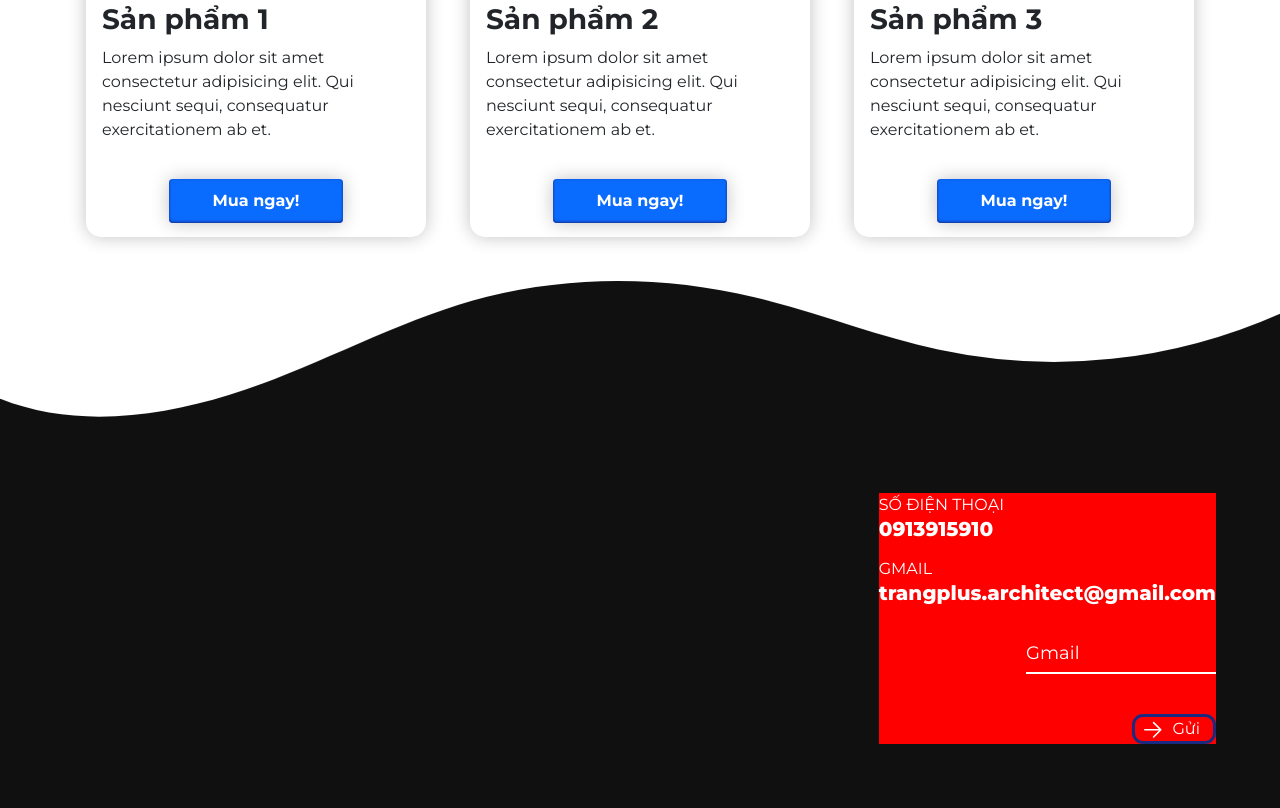
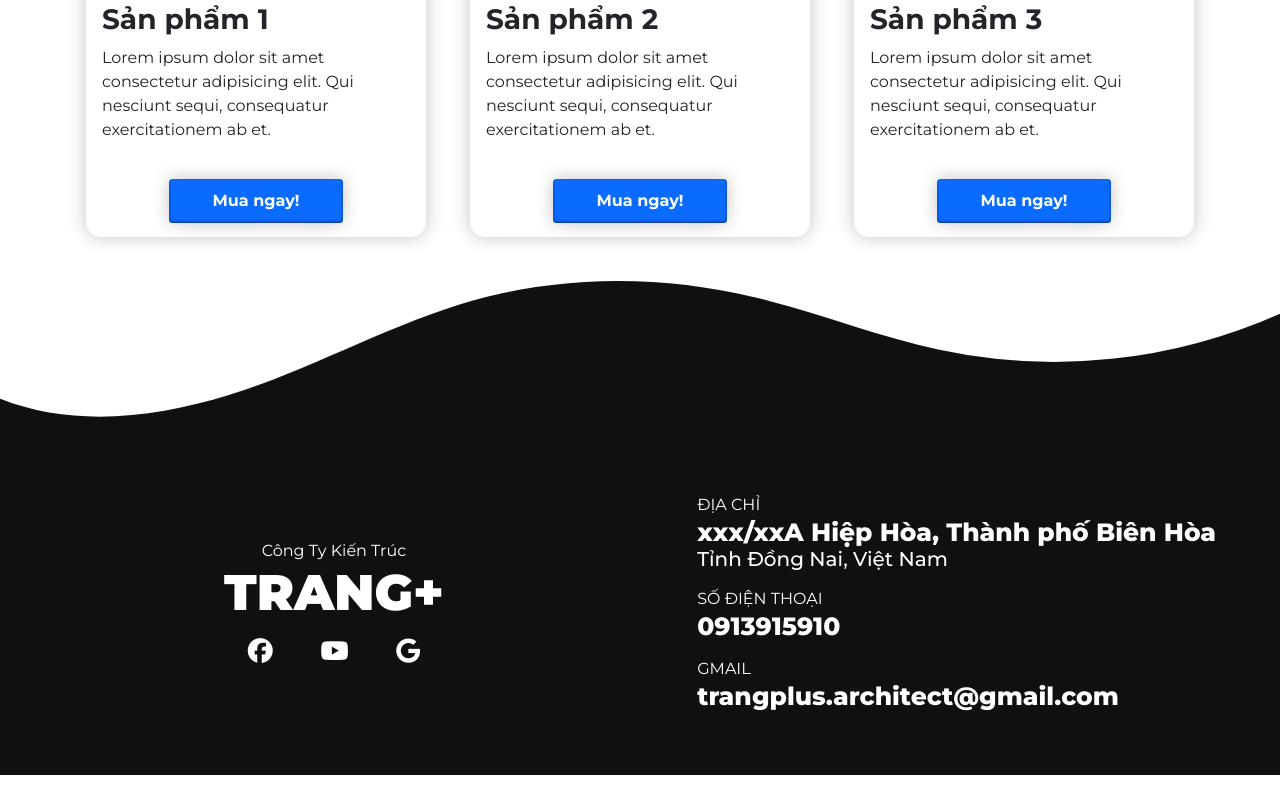
Before and after one commit to BenMinuHuynh/TRANGPLUS_website, a plain HTML site: page index.html in a window 1280 px wide. Shown: the part 2508-3316 px from the top of the page. After the commit the page ends 3283 px from the top, so only its background shows below. Drawn offline with nearby package versions, Linux system fonts and the light colour scheme; some packages are replaced by stand-ins of ours; a script that the page names is missing.

Commit message:
Last update before INSPECTION

```diff
--- a/Sources/Styles/Styles.css
+++ b/Sources/Styles/Styles.css
@@ -524,99 +524,49 @@ body .shop .container:hover img{
 
 footer{
     display: flex;
-    flex-direction: column;
-    align-items: flex-end;
+    flex-direction: row;
+    justify-content: space-between;
+    align-items: center;
     color: white;
     padding: 4rem;
     background-color: var(--neutral_black);
 }
 
+footer .logo{
+    display: flex;
+    flex-direction: column;
+    text-align: center;
+    align-items: center;
+    padding-left: 10rem;
+}
+
+footer .logo h1{
+    font-size: 50px;
+}
+
+footer .logo .sm{
+    display: flex;
+    flex-direction: row;
+    justify-content: space-around;
+    width: 100%;
+    margin-top: 1rem;
+}
+
+footer .logo .sm i{
+    font-size: 25px;
+}
+
 footer .contact{
     display: flex;
     flex-direction: column;
-    align-items: flex-end;
     width: fit-content;
-    background-color: red;
 }
 
 footer .contact h2{
-    font-size: 20px;
+    font-size: 25px;
 }
 
-.input-control {
-    position: relative;
-    margin: 20px 0 40px;
-    width: 190px;
-    background-color: transparent;
-    border: 0;
+footer .contact h3{
+    font-size: 20px;
+    font-weight: 500;
 }
-
-.input-control input {
-    background-color: transparent;
-    border: 0;
-    border-bottom: 2px white solid;
-    display: block;
-    width: 100%;
-    padding: 10px 0;
-    font-size: 18px;
-    color: white;
-}
-
-.input-control input:focus,
-.input-control input:valid {
-    outline: 0;
-    border-bottom-color: white;
-}
-
-.input-control label {
-    display: flex;
-    position: absolute;
-    top: 15px;
-    left: 0;
-    pointer-events: none;
-}
-
-.input-control label span {
-    display: inline-block;
-    font-size: 18px;
-    min-width: 5px;
-    color: white;
-    transition: 0.3s cubic-bezier(0.68, -0.55, 0.265, 1.55);
-}
-
-.input-control input:focus+label span,
-.input-control input:valid+label span {
-    color: white;
-    transform: translateY(-30px);
-}
-
-.button7 {
-    background-color: transparent;
-    color: #fff;
-    width: fit-content;
-    padding-inline: 5px;
-    border: var(--darkest_blue) 0.2em solid;
-    border-radius: 11px;
-    text-align: left;
-    transition: all 0.6s ease;
-}
-
-.button7:hover {
-    background-color: var(--darkest_blue);
-    cursor: pointer;
-}
-
-.button7 svg {
-    width: 1.6em;
-    position: absolute;
-    display: flex;
-    transition: all 0.6s ease;
-}
-
-.button7:hover svg {
-    transform: translateX(5px);
-}
-
-.text7 {
-    margin-inline: 2em 0.5rem
-}
--- a/index.html
+++ b/index.html
@@ -19,13 +19,11 @@
 
         <!-- !Link to other local pages -->
         <link rel="stylesheet" href="index.html">
-            <link rel="stylesheet" href="register.html">
-            <link rel="stylesheet" href="login.html">
         <!-- !Link styles -->
         <link rel="stylesheet" href="Sources/Styles/Styles.css">
         <!-- !Link to other external sources -->
         <link rel="stylesheet" href="https://cdnjs.cloudflare.com/ajax/libs/font-awesome/6.5.2/css/all.min.css" integrity="sha512-SnH5WK+bZxgPHs44uWIX+LLJAJ9/2PkPKZ5QiAj6Ta86w+fsb2TkcmfRyVX3pBnMFcV7oQPJkl9QevSCWr3W6A==" crossorigin="anonymous" referrerpolicy="no-referrer" />
-            <link rel="icon" type="image/x-icon" href="Assets/Images/Logo/EVS_white.png ">
+        <link rel="stylesheet" href="https://cdnjs.cloudflare.com/ajax/libs/font-awesome/4.7.0/css/font-awesome.min.css">
     </head>
     <body>
 
@@ -240,30 +238,26 @@
         </section>
 
         <footer>
-            <div class="contact">
+            <section class="logo">
+                <label class="text-capitalize">Công ty Kiến Trúc</label>
+                <h1>TRANG+</h1>
+                <div class="sm">
+                    <i class="fa-brands fa-facebook"></i>
+                    <i class="fa-brands fa-youtube"></i>
+                    <i class="fa-brands fa-google"></i>
+                </div>
+            </section>
+            <section class="contact">
                 <div class="information">
+                    <label class="text-uppercase">Địa chỉ</label>
+                    <h2>xxx/xxA Hiệp Hòa, Thành phố Biên Hòa</h2>
+                    <h3 class="mb-3">Tỉnh Đồng Nai, Việt Nam</h2>
                     <label class="text-uppercase">Số điện thoại</label>
                     <h2 class="mb-3">0913915910</h2>
                     <label class="text-uppercase">Gmail</label>
                     <h2>trangplus.architect@gmail.com</h2>
                 </div>
-                <div class="input-control">
-                    <input type="gmail" required="">
-                    <label>
-                        <span style="transition-delay:0ms">G</span>
-                        <span style="transition-delay:50ms">m</span>
-                        <span style="transition-delay:100ms">a</span>
-                        <span style="transition-delay:150ms">i</span>
-                        <span style="transition-delay:200ms">l</span>
-                    </label>
-                </div>
-                <button class="button7" type="submit">
-                    <svg xmlns="http://www.w3.org/2000/svg" fill="none" viewBox="0 0 24 24" stroke-width="1.5" stroke="currentColor" class="w-6 h-6">
-                        <path stroke-linecap="round" stroke-linejoin="round" d="M4.5 12h15m0 0l-6.75-6.75M19.5 12l-6.75 6.75"></path>
-                    </svg>
-                    <div class="text7">Gửi</div>
-                </button>
-            </div>
+            </section>
         </footer>
 
         <!-- !scripts -->
```
Lines whose indentation alone changed are shown as unchanged.
